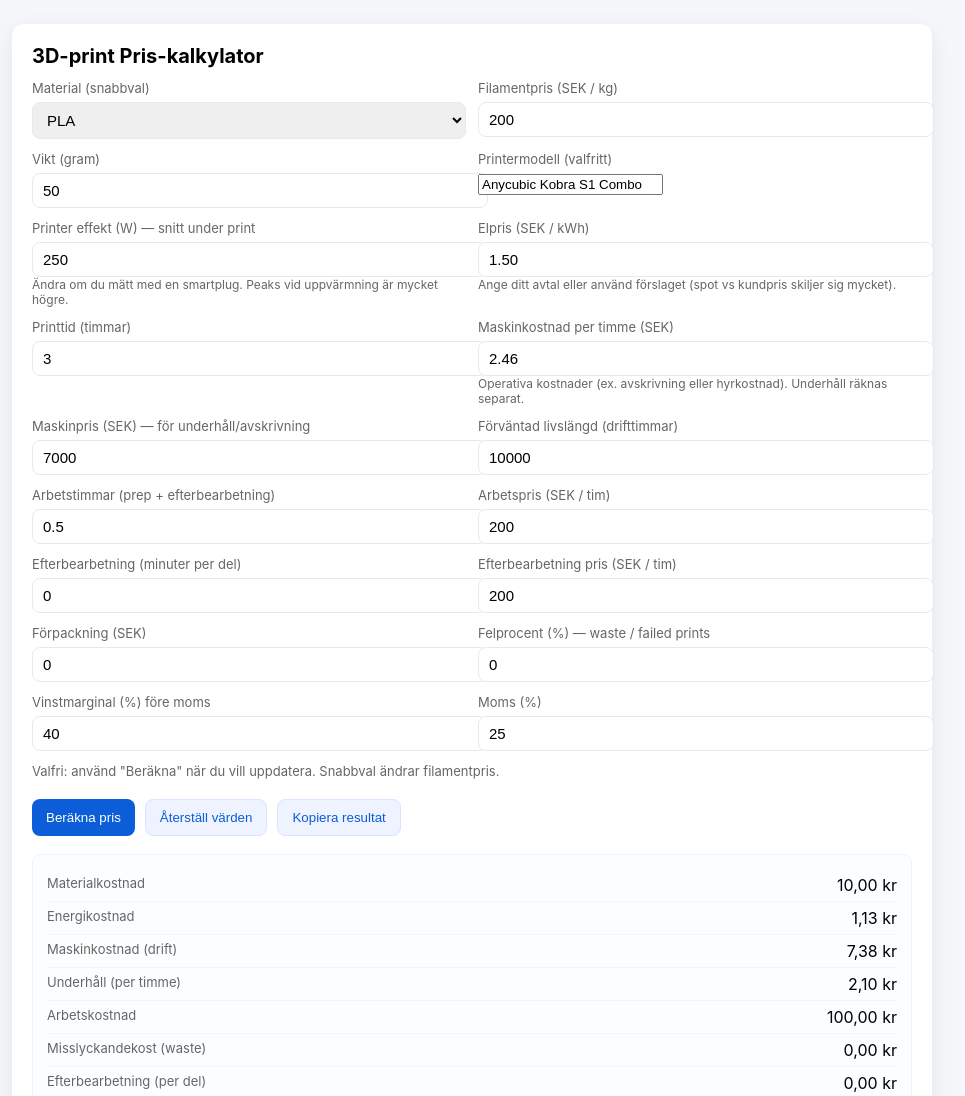
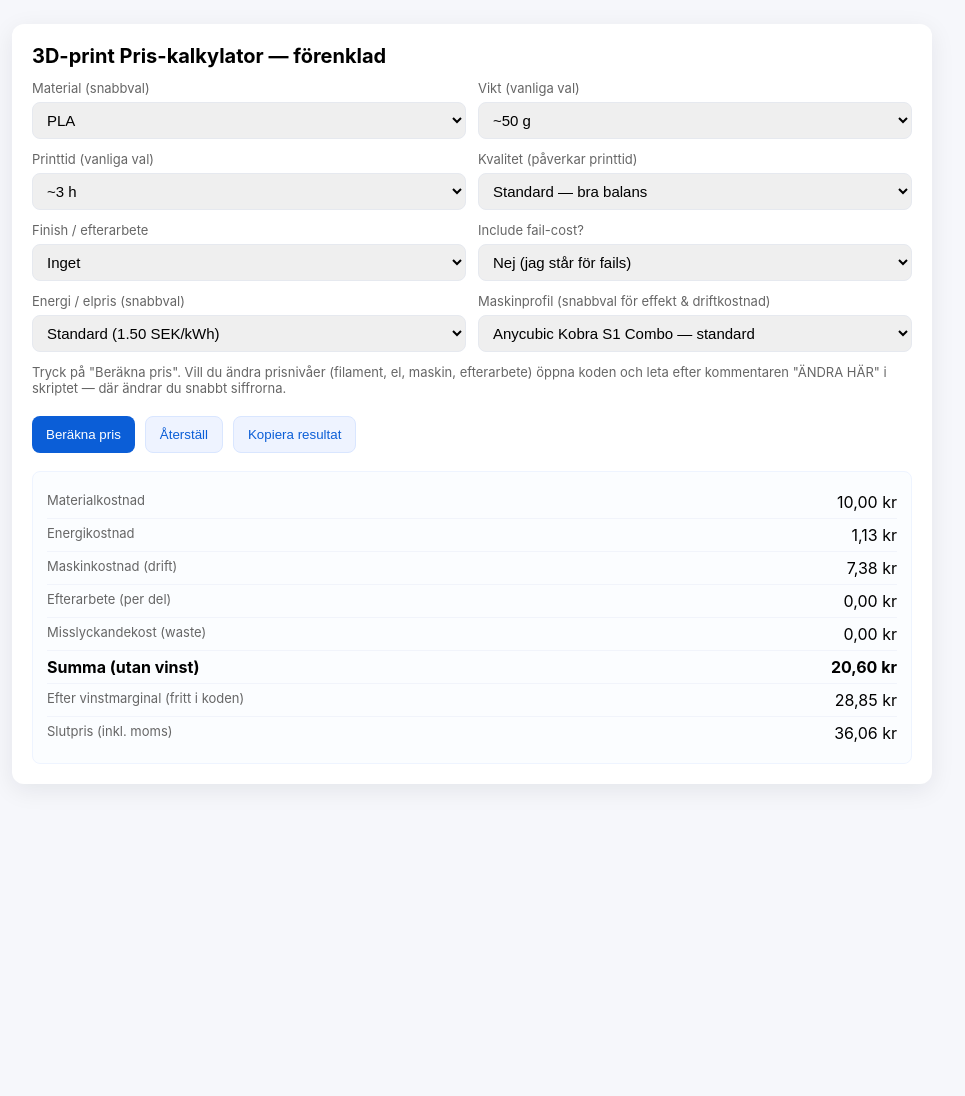
Before and after one commit to Angulargull82/3d-print-kalkylator, a plain HTML site: page index.html in a window 1280 px wide. Shown: the top 1096 px of the page, without its empty margins (168-1133 px from the left). After the commit the page ends 848 px from the top, so only its background shows below. Drawn offline with Linux system fonts and the light colour scheme.

Commit message:
Update index.html

```diff
--- a/index.html
+++ b/index.html
@@ -3,7 +3,7 @@
 <head>
 <meta charset="utf-8" />
 <meta name="viewport" content="width=device-width,initial-scale=1" />
-<title>3D-print Kalkylator</title>
+<title>3D-print Kalkylator — förenklad</title>
 <style>
   :root{--bg:#f6f7fb;--card:#ffffff;--accent:#0b5ed7;--muted:#666;}
   body{font-family:Inter,system-ui,Segoe UI,Roboto,Arial,sans-serif;background:var(--bg);margin:0;padding:24px;display:flex;align-items:flex-start;justify-content:center;min-height:100vh}
@@ -11,7 +11,7 @@
   h1{margin:0 0 12px;font-size:20px}
   .grid{display:grid;grid-template-columns:repeat(2,1fr);gap:12px}
   label{display:block;font-size:13px;color:var(--muted);margin-bottom:6px}
-  input[type=number],select{width:100%;padding:8px 10px;border:1px solid #e6e9ef;border-radius:8px;font-size:15px}
+  select,input[type=number]{width:100%;padding:8px 10px;border:1px solid #e6e9ef;border-radius:8px;font-size:15px}
   .full{grid-column:1/-1}
   .actions{display:flex;gap:10px;margin-top:14px}
   button{background:var(--accent);color:#fff;padding:10px 14px;border:0;border-radius:8px;cursor:pointer}
@@ -21,12 +21,13 @@
   .row:last-child{border-bottom:0}
   .muted{color:var(--muted);font-size:13px}
   .small{font-size:12px;color:var(--muted)}
+  .hidden{display:none}
   @media(max-width:700px){.grid{grid-template-columns:1fr}}
 </style>
 </head>
 <body>
   <main class="card" role="main">
-    <h1>3D-print Pris-kalkylator</h1>
+    <h1>3D-print Pris-kalkylator — förenklad</h1>
 
     <div class="grid">
       <div>
@@ -36,106 +37,94 @@
           <option value="PETG">PETG</option>
           <option value="ABS">ABS</option>
           <option value="TPU">TPU</option>
-          <option value="Custom">Eget / Custom</option>
+          <option value="Custom">Eget (custom)</option>
         </select>
       </div>
 
       <div>
-        <label>Filamentpris (SEK / kg)</label>
-        <input id="filamentPrice" type="number" step="0.01" value="200">
+        <label>Vikt (vanliga val)</label>
+        <select id="weightSelect">
+          <option value="10">~10 g</option>
+          <option value="25">~25 g</option>
+          <option value="50" selected>~50 g</option>
+          <option value="100">~100 g</option>
+          <option value="250">~250 g</option>
+          <option value="custom">Ange exakt</option>
+        </select>
+        <input id="weightCustom" class="hidden" type="number" min="0.1" step="0.1" placeholder="Vikt i gram (ex 47.5)">
       </div>
 
       <div>
-        <label>Vikt (gram)</label>
-        <input id="weight" type="number" step="0.1" value="50">
+        <label>Printtid (vanliga val)</label>
+        <select id="timeSelect">
+          <option value="0.5">~0.5 h</option>
+          <option value="1">~1 h</option>
+          <option value="2">~2 h</option>
+          <option value="3" selected>~3 h</option>
+          <option value="5">~5 h</option>
+          <option value="custom">Ange exakt</option>
+        </select>
+        <input id="timeCustom" class="hidden" type="number" min="0.01" step="0.01" placeholder="Tid i timmar (ex 2.25)">
       </div>
 
       <div>
-        <label>Printermodell (valfritt)</label>
-        <input id="printerModel" type="text" value="Anycubic Kobra S1 Combo">
+        <label>Kvalitet (påverkar printtid)</label>
+        <select id="qualitySelect">
+          <option value="draft">Draft — snabb, tunnare vägg</option>
+          <option value="standard" selected>Standard — bra balans</option>
+          <option value="strong">Strong — mer solid, längre tid</option>
+        </select>
       </div>
 
       <div>
-        <label>Printer effekt (W) — snitt under print</label>
-        <input id="printerPower" type="number" step="1" value="250">
-        <div class="small">Ändra om du mätt med en smartplug. Peaks vid uppvärmning är mycket högre.</div>
+        <label>Finish / efterarbete</label>
+        <select id="finishSelect">
+          <option value="none" selected>Inget</option>
+          <option value="light">Lätt slipning/supportborttag — ~10 min</option>
+          <option value="sand">Noggrann slipning/support — ~20 min</option>
+          <option value="paint">Målning/finish — ~60 min</option>
+        </select>
       </div>
 
       <div>
-        <label>Elpris (SEK / kWh)</label>
-        <input id="elPrice" type="number" step="0.01" value="1.50">
-        <div class="small">Ange ditt avtal eller använd förslaget (spot vs kundpris skiljer sig mycket).</div>
+        <label>Include fail-cost?</label>
+        <select id="failSelect">
+          <option value="0">Nej (jag står för fails)</option>
+          <option value="0.05">Liten (5%)</option>
+          <option value="0.10">Måttlig (10%)</option>
+          <option value="0.20">Stor (20%)</option>
+        </select>
       </div>
 
       <div>
-        <label>Printtid (timmar)</label>
-        <input id="printTime" type="number" step="0.01" value="3">
+        <label>Energi / elpris (snabbval)</label>
+        <select id="elSelect">
+          <option value="low">Lågt (1.00 SEK/kWh)</option>
+          <option value="medium" selected>Standard (1.50 SEK/kWh)</option>
+          <option value="high">Högt (2.50 SEK/kWh)</option>
+          <option value="custom">Ange eget</option>
+        </select>
+        <input id="elCustom" class="hidden" type="number" min="0.01" step="0.01" placeholder="SEK per kWh">
       </div>
 
       <div>
-        <label>Maskinkostnad per timme (SEK)</label>
-        <input id="machineHour" type="number" step="0.01" value="2.46">
-        <div class="small">Operativa kostnader (ex. avskrivning eller hyrkostnad). Underhåll räknas separat.</div>
-      </div>
-
-      <div>
-        <label>Maskinpris (SEK) — för underhåll/avskrivning</label>
-        <input id="machinePrice" type="number" step="1" value="7000">
-      </div>
-
-      <div>
-        <label>Förväntad livslängd (drifttimmar)</label>
-        <input id="machineLifetime" type="number" step="1" value="10000">
-      </div>
-
-      <div>
-        <label>Arbetstimmar (prep + efterbearbetning)</label>
-        <input id="workHours" type="number" step="0.01" value="0.5">
-      </div>
-
-      <div>
-        <label>Arbetspris (SEK / tim)</label>
-        <input id="workRate" type="number" step="0.01" value="200">
-      </div>
-
-      <div>
-        <label>Efterbearbetning (minuter per del)</label>
-        <input id="finishMinutes" type="number" step="1" value="0">
-      </div>
-
-      <div>
-        <label>Efterbearbetning pris (SEK / tim)</label>
-        <input id="finishRate" type="number" step="0.01" value="200">
-      </div>
-
-      <div>
-        <label>Förpackning (SEK)</label>
-        <input id="packaging" type="number" step="0.01" value="0">
-      </div>
-
-      <div>
-        <label>Felprocent (%) — waste / failed prints</label>
-        <input id="failRate" type="number" step="0.01" value="0">
-      </div>
-
-      <div>
-        <label>Vinstmarginal (%) före moms</label>
-        <input id="margin" type="number" step="0.01" value="40">
-      </div>
-
-      <div>
-        <label>Moms (%)</label>
-        <input id="vat" type="number" step="0.01" value="25">
+        <label>Maskinprofil (snabbval för effekt & driftkostnad)</label>
+        <select id="machineProfile">
+          <option value="kobra">Anycubic Kobra S1 Combo — standard</option>
+          <option value="small">Liten printer — låg effekt</option>
+          <option value="pro">Pro / större maskin — högre effekt</option>
+          <option value="custom">Custom</option>
+        </select>
       </div>
 
       <div class="full">
-        <label class="muted">Valfri: använd "Beräkna" när du vill uppdatera. Snabbval ändrar filamentpris.</label>
+        <label class="muted">Tryck på "Beräkna pris". Vill du ändra prisnivåer (filament, el, maskin, efterarbete) öppna koden och leta efter kommentaren "ÄNDRA HÄR" i skriptet — där ändrar du snabbt siffrorna.</label>
       </div>
     </div>
 
     <div class="actions">
       <button id="calcBtn">Beräkna pris</button>
-      <button id="resetBtn" class="ghost" type="button">Återställ värden</button>
+      <button id="resetBtn" class="ghost" type="button">Återställ</button>
       <button id="copyBtn" class="ghost" type="button">Kopiera resultat</button>
     </div>
 
@@ -143,128 +132,142 @@
       <div class="row"><div class="muted">Materialkostnad</div><div id="materialCost">—</div></div>
       <div class="row"><div class="muted">Energikostnad</div><div id="energyCost">—</div></div>
       <div class="row"><div class="muted">Maskinkostnad (drift)</div><div id="machineCost">—</div></div>
-      <div class="row"><div class="muted">Underhåll (per timme)</div><div id="maintCost">—</div></div>
-      <div class="row"><div class="muted">Arbetskostnad</div><div id="laborCost">—</div></div>
+      <div class="row"><div class="muted">Efterarbete (per del)</div><div id="finishCost">—</div></div>
       <div class="row"><div class="muted">Misslyckandekost (waste)</div><div id="failCost">—</div></div>
-      <div class="row"><div class="muted">Efterbearbetning (per del)</div><div id="finishCost">—</div></div>
-      <div class="row"><div class="muted">Förpackning</div><div id="packCost">—</div></div>
       <div class="row"><strong>Summa (utan vinst)</strong><strong id="sumNoProfit">—</strong></div>
-      <div class="row"><div class="muted">Efter vinstmarginal</div><div id="afterProfit">—</div></div>
+      <div class="row"><div class="muted">Efter vinstmarginal (fritt i koden)</div><div id="afterProfit">—</div></div>
       <div class="row"><div class="muted">Slutpris (inkl. moms)</div><div id="finalPrice">—</div></div>
     </section>
   </main>
 
 <script>
+/*
+  ======= ÄNDRA HÄR för att justera priser/presets =======
+  - FILAMENT_PRICES: pris i SEK per kg för varje material.
+  - EL_VALUES: SEK/kWh för presets low/medium/high.
+  - MACHINE_PROFILES: anger [effect_W, driftCost_perHour_SEK, machinePrice_SEK, lifetime_hours]
+    - driftCost_perHour är dina löpande driftkostnader per timme (värde som tidigare machineHour).
+    - machinePrice och lifetime används för att räkna underhåll/avskrivning per timme.
+  - DEFAULT_MARGIN: vinstmarginal som appliceras (0.4 = 40%)
+  - VAT: moms (0.25 = 25%)
+  Ändra bara siffrorna nedan — låt resten av koden vara som den är.
+*/
+const FILAMENT_PRICES = { PLA: 200, PETG: 220, ABS: 180, TPU: 350, Custom: 200 };
+const EL_VALUES = { low:1.00, medium:1.50, high:2.50 };
+const MACHINE_PROFILES = {
+  kobra: { power:250, drift:2.46, price:7000, lifetime:10000 },
+  small: { power:150, drift:1.50, price:3000, lifetime:8000 },
+  pro:   { power:400, drift:5.00, price:15000, lifetime:15000 },
+  custom:{ power:250, drift:2.46, price:7000, lifetime:10000 }
+};
+const DEFAULT_MARGIN = 0.40; // 40% vinst som standard
+const VAT = 0.25; // 25% moms
+/* ===================================================== */
+
 function fmt(v){ return (Math.round(v*100)/100).toLocaleString('sv-SE',{minimumFractionDigits:2,maximumFractionDigits:2}) + ' kr'; }
 
-const presets = {
-  PLA: 200,
-  PETG: 220,
-  ABS: 180,
-  TPU: 350
-};
+// UI toggles for custom inputs
+const weightSelect = document.getElementById('weightSelect');
+const weightCustom = document.getElementById('weightCustom');
+const timeSelect = document.getElementById('timeSelect');
+const timeCustom = document.getElementById('timeCustom');
+const elSelect = document.getElementById('elSelect');
+const elCustom = document.getElementById('elCustom');
+const materialSelect = document.getElementById('materialSelect');
 
-document.getElementById('materialSelect').addEventListener('change', (e)=>{
-  const v = e.target.value;
-  if(presets[v] !== undefined){
-    document.getElementById('filamentPrice').value = presets[v];
-  }
+weightSelect.addEventListener('change', ()=> {
+  weightCustom.classList.toggle('hidden', weightSelect.value !== 'custom');
+});
+timeSelect.addEventListener('change', ()=> {
+  timeCustom.classList.toggle('hidden', timeSelect.value !== 'custom');
+});
+elSelect.addEventListener('change', ()=> {
+  elCustom.classList.toggle('hidden', elSelect.value !== 'custom');
+});
+materialSelect.addEventListener('change', ()=>{
+  // if Custom material chosen we leave FILAMENT_PRICES.Custom as default and allow code edit
+  // no UI custom input for filament price (you edit in code)
 });
 
 function calculate(){
-  const w = parseFloat(document.getElementById('weight').value)||0; // gram
-  const filament = parseFloat(document.getElementById('filamentPrice').value)||0; // SEK/kg
-  const t = parseFloat(document.getElementById('printTime').value)||0; // hours
-  const machineHour = parseFloat(document.getElementById('machineHour').value)||0; // SEK/h operational
-  const machinePrice = parseFloat(document.getElementById('machinePrice').value)||0; // SEK
-  const machineLifetime = parseFloat(document.getElementById('machineLifetime').value)||1; // hours
-  const workHours = parseFloat(document.getElementById('workHours').value)||0;
-  const workRate = parseFloat(document.getElementById('workRate').value)||0;
-  const packaging = parseFloat(document.getElementById('packaging').value)||0;
-  const failRate = (parseFloat(document.getElementById('failRate').value)||0)/100;
-  const margin = (parseFloat(document.getElementById('margin').value)||0)/100;
-  const vat = (parseFloat(document.getElementById('vat').value)||0)/100;
-  const printerPower = parseFloat(document.getElementById('printerPower').value)||0; // W
-  const elPrice = parseFloat(document.getElementById('elPrice').value)||0; // SEK/kWh
-  const finishMinutes = parseFloat(document.getElementById('finishMinutes').value)||0;
-  const finishRate = parseFloat(document.getElementById('finishRate').value)||0;
+  // -> Vikt
+  const weight = (weightSelect.value === 'custom') ? parseFloat(weightCustom.value)||0 : parseFloat(weightSelect.value);
+  // -> Tid i timmar
+  const time = (timeSelect.value === 'custom') ? parseFloat(timeCustom.value)||0 : parseFloat(timeSelect.value);
 
-  // Material
-  const materialCost = (w/1000) * filament;
+  // Kvalitetsmultiplikator (påverkar tid)
+  const quality = document.getElementById('qualitySelect').value;
+  const qualityMultiplier = quality === 'draft' ? 0.7 : (quality === 'standard' ? 1 : 1.5);
 
-  // Energy (kWh = W/1000 * hours)
-  const energyCost = (printerPower/1000) * t * elPrice;
+  // Finish -> minuter
+  const finish = document.getElementById('finishSelect').value;
+  const finishMinutesMap = { none:0, light:10, sand:20, paint:60 };
+  const finishMinutes = finishMinutesMap[finish] || 0;
 
-  // Machine running cost (operational)
-  const machineCost = t * machineHour;
+  // Fail-rate
+  const failRate = parseFloat(document.getElementById('failSelect').value)||0;
 
-  // Maintenance per hour (avskrivning+slitage)
-  const maintPerHour = machinePrice / machineLifetime;
-  const maintTotal = maintPerHour * t;
+  // Materialpris från preset (i SEK/kg)
+  const materialKey = document.getElementById('materialSelect').value;
+  const filamentPricePerKg = FILAMENT_PRICES[materialKey] ?? FILAMENT_PRICES.Custom;
 
-  // Labor
-  const laborCost = workHours * workRate;
+  // Elpris
+  const elPreset = document.getElementById('elSelect').value;
+  const elPrice = elPreset === 'custom' ? (parseFloat(elCustom.value)||EL_VALUES.medium) : (EL_VALUES[elPreset] || EL_VALUES.medium);
 
-  // After processing per part
-  const finishCost = (finishMinutes/60) * finishRate;
+  // Maskinprofil
+  const profileKey = document.getElementById('machineProfile').value;
+  const profile = MACHINE_PROFILES[profileKey] || MACHINE_PROFILES.custom;
 
-  // base for fail cost: decide whether fail applies to material+energy+machine (we use material+energy here)
+  // Beräkningar
+  const materialCost = (weight/1000) * filamentPricePerKg;
+  const effectiveTime = Math.max(0.01, time * qualityMultiplier); // timmar
+  const energyCost = (profile.power/1000) * effectiveTime * elPrice;
+  const machineCost = profile.drift * effectiveTime;
+  const maintPerHour = profile.price / profile.lifetime;
+  const maintTotal = maintPerHour * effectiveTime;
+  const finishCost = (finishMinutes/60) * (200); // default finish-timpris hårdkodat 200 SEK/h; ändra i kommentaren om du vill
   const baseForFail = materialCost + energyCost;
   const failCost = failRate * baseForFail;
 
-  const sumNoProfit = materialCost + energyCost + machineCost + maintTotal + laborCost + finishCost + failCost + packaging;
-  const afterProfit = sumNoProfit * (1 + margin);
-  const finalPrice = afterProfit * (1 + vat);
+  const sumNoProfit = materialCost + energyCost + machineCost + maintTotal + finishCost + failCost;
+  const afterProfit = sumNoProfit * (1 + DEFAULT_MARGIN);
+  const finalPrice = afterProfit * (1 + VAT);
 
-  // Update UI
+  // UI update
   document.getElementById('materialCost').innerText = fmt(materialCost);
   document.getElementById('energyCost').innerText = fmt(energyCost);
   document.getElementById('machineCost').innerText = fmt(machineCost);
-  document.getElementById('maintCost').innerText = fmt(maintTotal);
-  document.getElementById('laborCost').innerText = fmt(laborCost);
+  document.getElementById('finishCost').innerText = fmt(finishCost);
   document.getElementById('failCost').innerText = fmt(failCost);
-  document.getElementById('finishCost').innerText = fmt(finishCost);
-  document.getElementById('packCost').innerText = fmt(packaging);
   document.getElementById('sumNoProfit').innerText = fmt(sumNoProfit);
   document.getElementById('afterProfit').innerText = fmt(afterProfit);
   document.getElementById('finalPrice').innerText = fmt(finalPrice);
 
-  return {
-    materialCost, energyCost, machineCost, maintTotal, laborCost, failCost, finishCost, packaging,
-    sumNoProfit, afterProfit, finalPrice
-  };
+  return { materialCost, energyCost, machineCost, maintTotal, finishCost, failCost, sumNoProfit, afterProfit, finalPrice };
 }
 
+// Buttons
 document.getElementById('calcBtn').addEventListener('click', calculate);
-document.getElementById('resetBtn').addEventListener('click', () => {
+document.getElementById('resetBtn').addEventListener('click', ()=>{
   document.getElementById('materialSelect').value = 'PLA';
-  document.getElementById('filamentPrice').value = 200;
-  document.getElementById('weight').value = 50;
-  document.getElementById('printerModel').value = 'Anycubic Kobra S1 Combo';
-  document.getElementById('printerPower').value = 250;
-  document.getElementById('elPrice').value = 1.50;
-  document.getElementById('printTime').value = 3;
-  document.getElementById('machineHour').value = 2.46;
-  document.getElementById('machinePrice').value = 7000;
-  document.getElementById('machineLifetime').value = 10000;
-  document.getElementById('workHours').value = 0.5;
-  document.getElementById('workRate').value = 200;
-  document.getElementById('finishMinutes').value = 0;
-  document.getElementById('finishRate').value = 200;
-  document.getElementById('packaging').value = 0;
-  document.getElementById('failRate').value = 0;
-  document.getElementById('margin').value = 40;
-  document.getElementById('vat').value = 25;
+  document.getElementById('weightSelect').value = '50'; weightCustom.classList.add('hidden'); weightCustom.value = '';
+  document.getElementById('timeSelect').value = '3'; timeCustom.classList.add('hidden'); timeCustom.value = '';
+  document.getElementById('qualitySelect').value = 'standard';
+  document.getElementById('finishSelect').value = 'none';
+  document.getElementById('failSelect').value = '0';
+  document.getElementById('elSelect').value = 'medium'; elCustom.classList.add('hidden'); elCustom.value = '';
+  document.getElementById('machineProfile').value = 'kobra';
   calculate();
 });
-document.getElementById('copyBtn').addEventListener('click', () => {
+document.getElementById('copyBtn').addEventListener('click', ()=>{
   const r = calculate();
-  const text = `Pris: ${ (Math.round(r.finalPrice*100)/100).toLocaleString('sv-SE') } SEK (inkl. moms)\nDetaljer:\nMaterial: ${r.materialCost.toFixed(2)} SEK\nEnergi: ${r.energyCost.toFixed(2)} SEK\nMaskin drift: ${r.machineCost.toFixed(2)} SEK\nUnderhåll: ${r.maintTotal?.toFixed ? r.maintTotal.toFixed(2) : r.maintTotal} SEK\nArbete: ${r.laborCost.toFixed(2)} SEK\nEfterbearbetning: ${r.finishCost.toFixed(2)} SEK\nWaste: ${r.failCost.toFixed(2)} SEK\nSumma utan vinst: ${r.sumNoProfit.toFixed(2)} SEK\nEfter vinst: ${r.afterProfit.toFixed(2)} SEK`;
+  const text = `Pris: ${(Math.round(r.finalPrice*100)/100).toLocaleString('sv-SE')} SEK (inkl. moms)\nDetaljer:\nMaterial: ${r.materialCost.toFixed(2)} SEK\nEnergi: ${r.energyCost.toFixed(2)} SEK\nMaskin drift: ${r.machineCost.toFixed(2)} SEK\nEfterarbete: ${r.finishCost.toFixed(2)} SEK\nWaste: ${r.failCost.toFixed(2)} SEK\nSumma utan vinst: ${r.sumNoProfit.toFixed(2)} SEK\nEfter vinst: ${r.afterProfit.toFixed(2)} SEK`;
   navigator.clipboard?.writeText(text);
   alert('Resultat kopierat till urklipp.');
 });
 
-// kör första beräkning
+// första run
 calculate();
 </script>
 </body>
```
